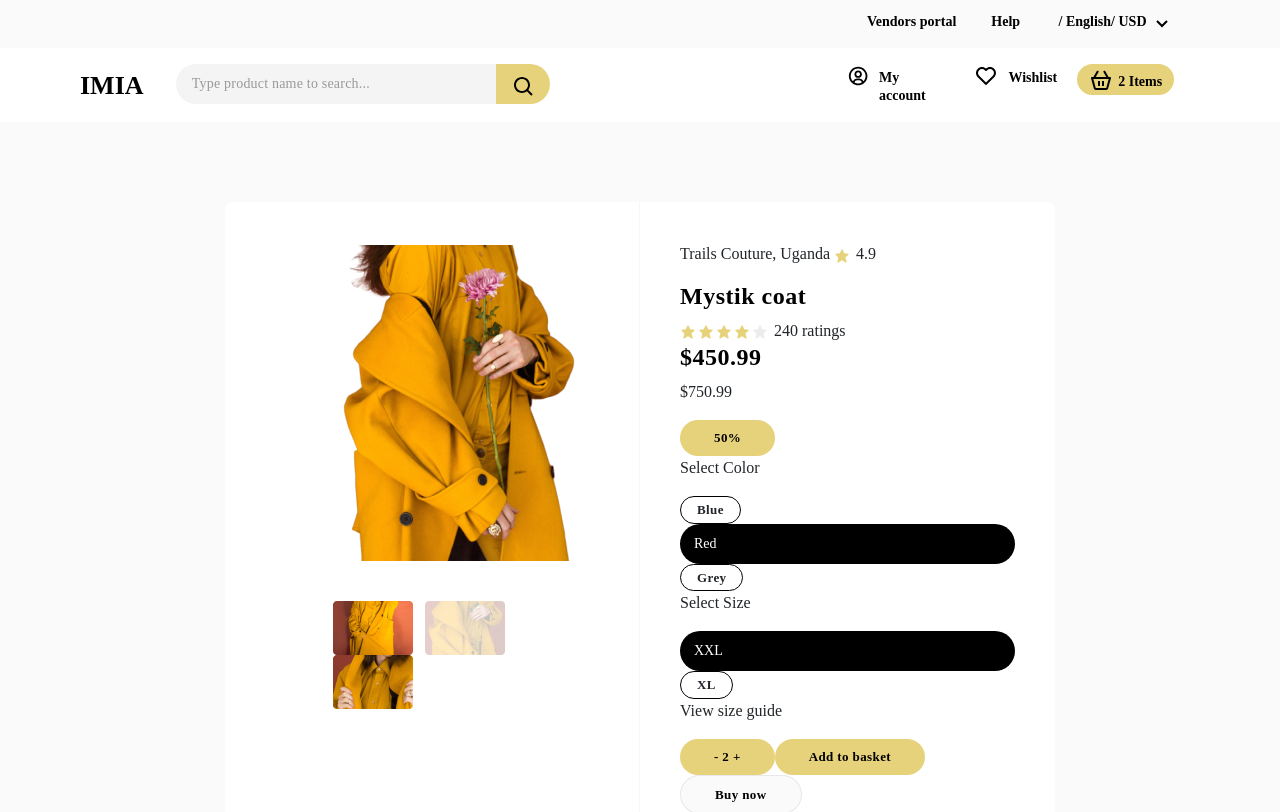
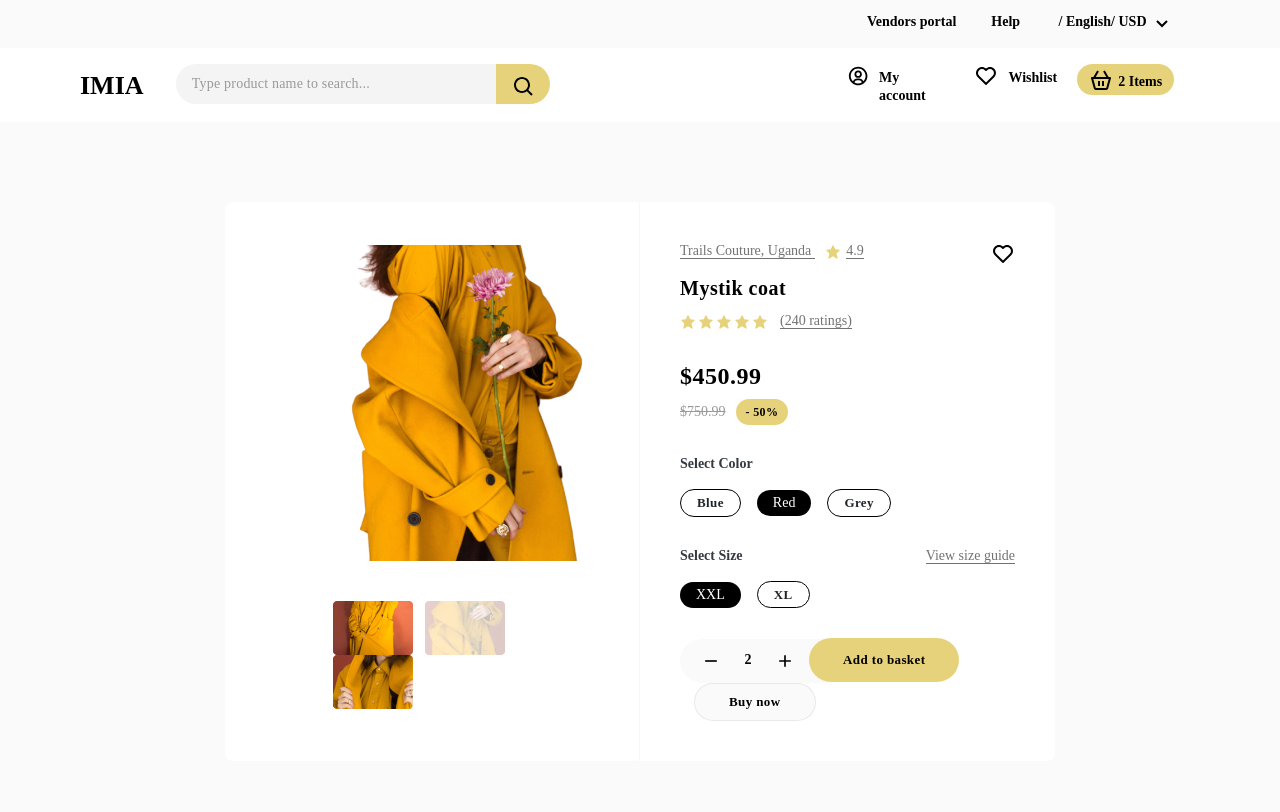
Before and after one commit to Ayobamigit/imia, a React (Create React App) app: page /#/product-details in a window 1280 px wide. Shown: the top 812 px of the page. Built offline with nearby package versions, Linux system fonts and the light colour scheme; a web font is replaced by a local one.

Commit message:
Latest changes

```diff
--- a/src/App.scss
+++ b/src/App.scss
@@ -120,6 +120,10 @@ button[disabled]{
 
 .ml-20{
   margin-left: 20px;
+}
+
+.mr-20{
+  margin-right: 20px;
 }
 
 .ml-25{
@@ -853,8 +857,8 @@ label{
 
 .formcontrol {
   display: block;
-  width: 100%;
-  height: 38px;
+  width: 100% !important;
+  height: 38px !important;
   padding: 9px 12px;
   font-size: 14px;
   font-weight: 400;
@@ -872,6 +876,7 @@ label{
   transition: border-color 0.15s ease-in-out, -webkit-box-shadow 0.15s ease-in-out;
   transition: border-color 0.15s ease-in-out, box-shadow 0.15s ease-in-out;
   transition: border-color 0.15s ease-in-out, box-shadow 0.15s ease-in-out, -webkit-box-shadow 0.15s ease-in-out;
+  opacity: 1 !important;
 }
 
 .formcontrol:focus{
--- a/src/components/BuyerLayout/BuyerHeader/BuyerHeader.jsx
+++ b/src/components/BuyerLayout/BuyerHeader/BuyerHeader.jsx
@@ -7,11 +7,12 @@ import {ReactComponent as Down} from '../../../assets/icons/down.svg';
 import {ReactComponent as WishList} from '../../../assets/icons/heart.svg';
 import {ReactComponent as Basket} from '../../../assets/icons/orders.svg';
 import { BuyerLayoutContext } from '../BuyerLayout';
-import { Link } from 'react-router-dom';
+import { Link, useHistory } from 'react-router-dom';
 
 
 const BuyerHeader = () => {
     const {onClickDropDown, onOpenSideBar, authToken, state:{basketList}} = useContext(BuyerLayoutContext);
+    const history = useHistory();
     return (
         <div className="buyer-header">
             <div className="primary-header">
@@ -20,7 +21,7 @@ const BuyerHeader = () => {
             <div className="secondary-header">
                 <Row>
                     <Col lg={1}>
-                        <h1 className="secondary-header-title  cursor-pointer">
+                        <h1 className="secondary-header-title  cursor-pointer" onClick={()=>history.push('/home')}>
                             IMIA
                         </h1>
                     </Col>
--- a/src/components/ProductDetailsComponent/ProductImage/ProductImage.jsx
+++ b/src/components/ProductDetailsComponent/ProductImage/ProductImage.jsx
@@ -6,13 +6,16 @@ import Second from '../../../assets/img/imagesmaller.png'
 import Third from '../../../assets/img/imagesmalls.png'
 import { Row, Col } from 'react-bootstrap';
 import {ReactComponent as Star} from '../../../assets/icons/star.svg';
+import {ReactComponent as WishList} from '../../../assets/icons/heart.svg';
+import {ReactComponent as Minus} from '../../../assets/icons/minus.svg';
+import {ReactComponent as Plus} from '../../../assets/icons/plus.svg';
 
 
 const ProductImage = () => {
     return (
         <Row className="product-image">
-            <Col lg={6} className="product-image-grid">
-                <div>
+            <Col xl={6} lg={12} md={12} className="product-image-grid">
+                <div className="main-image">
                     <img src={BigImage} alt="img" />
                 </div>
 
@@ -22,54 +25,59 @@ const ProductImage = () => {
                 <img src={Third} alt="img"  className="mr-12" />
                 </div>
             </Col>
-            <Col lg={6} className="product-details-grid">
-                <p>Trails Couture, Uganda <Star className="star star-active" /> 4.9</p>
-                <h1 className="buyer-manage-profile">Mystik coat</h1>
+            <Col xl={6} lg={12} md={12} className="product-details-grid">
+                <div className="vendor-wish">
+                  <p className="vendor-country"> <span className="bottom">Trails Couture, Uganda </span><Star className="star star-active ml-10" /> <span className="bottom">4.9</span></p>
+                    <WishList />
+                </div>
 
-                <div>
+                <h1 className="buyer-manage-profile small-font">Mystik coat</h1>
+
+                <div className="mb-30">
                     <Star className="star star-active" />
                     <Star className="star star-active" />
                     <Star className="star star-active" />
                     <Star className="star star-active" />
-                    <Star className="star" /> 240 ratings
+                    <Star className="star star-active" />
+                    <span className="vendor-country ml-10 bottom">(240 ratings)</span>
                 </div>
 
-                <div>
+                <div className="mb-30">
                   <h1 className="buyer-manage-profile">$450.99</h1>
-                  <p>$750.99</p>
-                  <div className="general-button">
-                    50%
-                  </div>
+                    <p className="discount-text inline">$750.99</p>
+                    <div className="general-button discount-button ml-10">
+                        - 50%
+                    </div>
                 </div>
 
-                <div>
-                    <p>Select Color</p>
+                <div className="mb-30">
+                    <p  className="vendor-country text-dark bold">Select Color</p>
                     <div className="transparent-button">Blue</div>
-                    <div className="ship-button">Red</div>
-                    <div className="transparent-button">Grey</div>
+                    <div className="ship-button color-button ml-16">Red</div>
+                    <div className="transparent-button ml-16">Grey</div>
                 </div>
 
-                <div>
+                <div className="vendor-wish mb-30">
                     <div>
-                        <p>Select Size</p>
-                        <div className="ship-button">XXL</div>
-                        <div className="transparent-button">XL</div>
+                        <p className="vendor-country text-dark bold">Select Size</p>
+                        <div className="ship-button color-button">XXL</div>
+                        <div className="transparent-button ml-16">XL</div>
                     </div>
 
                     <div>
-                        <p>View size guide</p>
+                        <p className="vendor-country"><span className="bottom">View size guide</span></p>
                     </div>
 
                 </div>
 
                 <div>
-                    <div className="general-button">
-                       - 2 +
+                    <div className="curved-button">
+                       <Minus className="basket-icon-extra mr-20 cursor-pointer" /> 2 <Plus className="basket-icon-extra ml-20 cursor-pointer"/>
                     </div>
-                    <div className="general-button">
+                    <div className="general-button gen">
                         Add to basket
                     </div>
-                    <div className="prev-button">
+                    <div className="prev-button ml-14">
                         Buy now
                     </div>
                 </div>
--- a/src/components/ProductDetailsComponent/ProductImage/ProductImage.scss
+++ b/src/components/ProductDetailsComponent/ProductImage/ProductImage.scss
@@ -14,3 +14,78 @@
     // border-right: 1px solid rgba(179, 179, 179, 0.1);
     padding: 40px;
 }
+
+.main-image{
+    padding: 0px 8px;
+}
+
+.vendor-country{
+    font-size: 14px;
+    line-height: 18px;
+    color: var(--thirdColor);
+    // text-decoration: underline;
+}
+
+.bottom{
+    border-bottom: 1px solid var(--thirdColor);
+}
+
+.small-font{
+    font-size: 20px !important;
+}
+
+.vendor-wish{
+    display: flex;
+    flex-direction: row;
+    justify-content: space-between;
+    cursor: pointer;
+}
+
+.inline{
+    display: inline;
+}
+
+.discount-text{
+    color: var(--secondaryColor);
+    font-size: 14px;
+    line-height: 18px;
+    text-decoration: line-through;
+}
+
+.discount-button{
+    padding: 5px 10px;
+    font-size: 12px;
+    line-height: 16px;
+}
+
+.discount-div{
+    display: flex;
+    flex-direction: row;
+}
+
+.color-button{
+    padding: 3px 16px;
+    display: inline-block;
+    line-height: 20px;
+}
+
+.curved-button{
+    background-color: #FAFAFA;
+    border: none;
+    border-color: transparent;
+    border-radius: 50px 0px 0px 50px;
+    color: var(--fontColor);
+    padding: 10px 34px 12px 21px;
+    text-align: center;
+    text-decoration: none;
+    display: inline-block;
+    font-size: 14px;
+    font-weight: 600;
+    // letter-spacing: 0.03em;
+    // margin-left: 70px;
+}
+
+.gen{
+    padding: 12px 34px;
+    margin-left: -20px;
+}
--- a/src/components/ProductGrid/ProductGrid.scss
+++ b/src/components/ProductGrid/ProductGrid.scss
@@ -11,6 +11,7 @@
     background-color: var(--mainColor);
     border-right: 1px solid rgba(179, 179, 179, 0.1);
     padding: 32px 24px;
+    cursor: pointer;
     // max-width: 240px;
 }
 
--- a/src/components/SignInComponents/SignInForm/SignInForm.jsx
+++ b/src/components/SignInComponents/SignInForm/SignInForm.jsx
@@ -3,10 +3,11 @@ import { Col, Row } from 'react-bootstrap';
 import Divider from '../../UI/Divider/Divider';
 import {ReactComponent as EyeClosed} from '../../../assets/icons/eye.svg';
 import {ReactComponent as EyeOpened} from '../../../assets/icons/eyeOpen.svg';
-import { Link } from 'react-router-dom';
+import { Link, useHistory } from 'react-router-dom';
 
 
 const SignInForm = () => {
+    const history = useHistory();
     const [state, setState] = useState({
         isPasswordShown: true
     })
@@ -49,7 +50,7 @@ const SignInForm = () => {
                     </Col>
                 </Row>
 
-                <div className="general-button full-width">
+                <div className="general-button full-width" onClick={()=>history.push('/dashboard')}>
                 Log in to your account
                 </div>
             </form>
--- a/src/pages/Buyer/CheckOut/CheckOutSuccess.js
+++ b/src/pages/Buyer/CheckOut/CheckOutSuccess.js
@@ -1,8 +1,10 @@
 import React from 'react';
 import BuyerLayout from '../../../components/BuyerLayout/BuyerLayout';
 import {ReactComponent as Success} from '../../../assets/icons/done.svg';
+import { useHistory } from 'react-router-dom';
 
 const CheckOutSuccess = () => {
+    const history= useHistory();
     return (
         <BuyerLayout>
             <div className="checkout-success">
@@ -26,7 +28,7 @@ const CheckOutSuccess = () => {
                     <div className="prev-button mr-16">
                     Shop again
                     </div>
-                    <div className="general-button">
+                    <div className="general-button" onClick={()=>history.push("/buyer-account/orders")}>
                     Track order
                 </div>
             </div>
```
Also changed, not shown: src/components/ProductGrid/ProductGrid.jsx (+12 -10 lines), src/components/ProductGrid/ProductGridCopy.jsx (+6 -4 lines).
